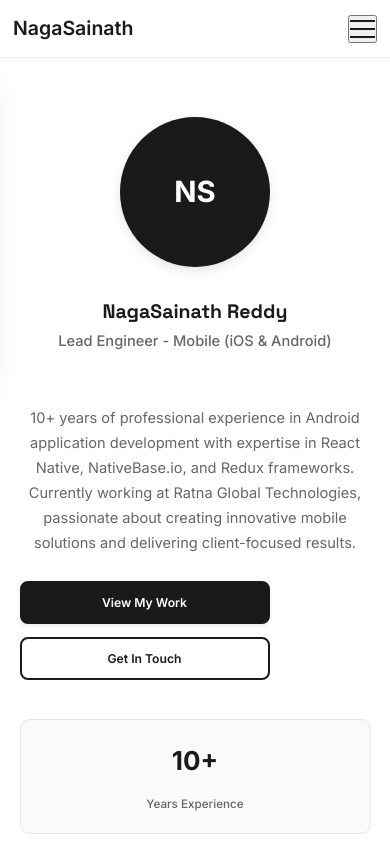
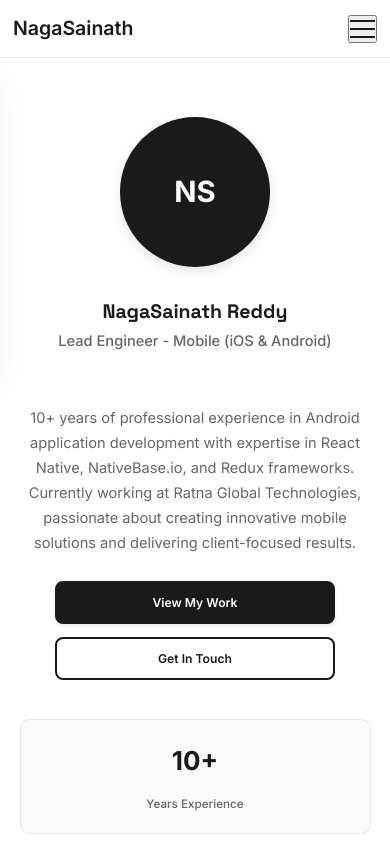
Before and after one commit to sainathpacharya/sainath.dev, a React (Vite) app: page / in a window 390 px wide. Shown: the top 844 px of the page. Built offline with nearby package versions, Linux system fonts and the light colour scheme.

Commit message:
Center hero buttons properly on all screen sizes
- Added width: 100% to hero-buttons for full width centering
- Added align-items: center for vertical alignment
- Mobile: Buttons stack with max-width: 280px for centered appearance
- Ensures buttons are perfectly centered on all devices

```diff
--- a/src/components/Hero.css
+++ b/src/components/Hero.css
@@ -83,6 +83,8 @@
   gap: var(--space-4);
   flex-wrap: wrap;
   justify-content: center;
+  align-items: center;
+  width: 100%;
 }
 
 /* Removed hero-image and profile-card styles as we're not using them anymore */
@@ -170,8 +172,14 @@
 
   .hero-buttons {
     flex-direction: column;
+    align-items: center;
     width: 100%;
     gap: var(--space-4);
+  }
+
+  .hero-buttons .btn {
+    width: 100%;
+    max-width: 280px;
   }
 
   .avatar-placeholder {
```
